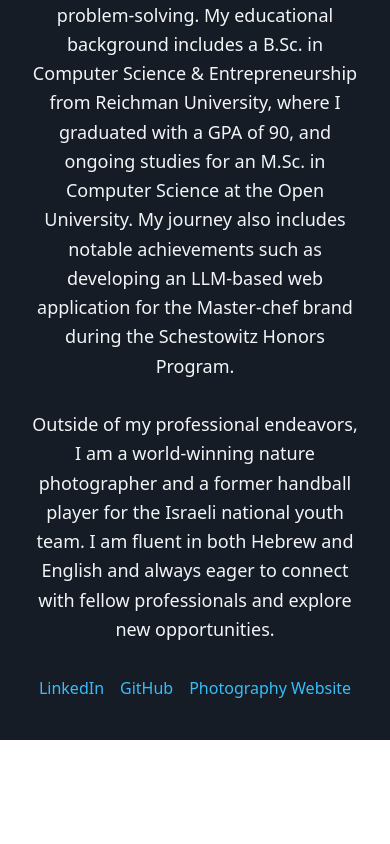
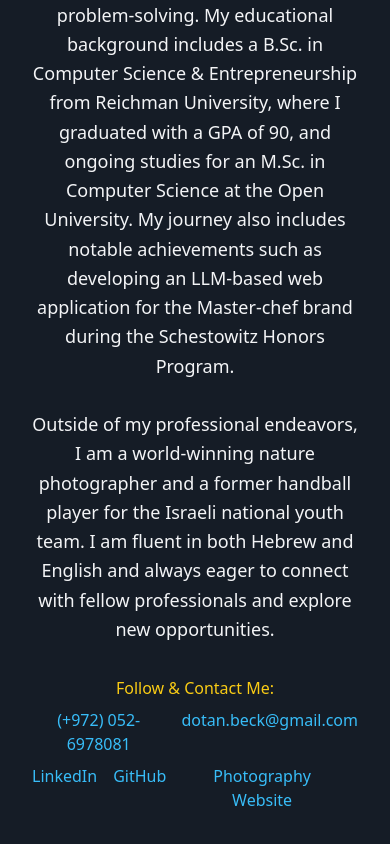
Before and after one commit to Beckdotan/CVAPP, a React (Vite) app: page / in a window 390 px wide. Shown: the part 4063-4907 px from the top of the page. Before the commit the page ends 4803 px from the top, so only its background shows below. Built offline with nearby package versions, Linux system fonts and the light colour scheme.

Commit message:
added about me section and phone and email

```diff
--- a/src/components/AboutMe.jsx
+++ b/src/components/AboutMe.jsx
@@ -61,7 +61,26 @@ function AboutMe() {
               Outside of my professional endeavors, I am a world-winning nature photographer and a former handball player for the Israeli national youth team. I am fluent in both Hebrew and English and always eager to connect with fellow professionals and explore new opportunities.
             </p>
 
-            <div className="mt-8 flex justify-center md:justify-start">
+            <div><p className='mt-8 text-yellow-400'> Follow & Contact Me:</p></div>
+
+            <div className=" mt-2 flex justify-center md:justify-start">
+              <a
+                  href="tel:+972526978081"
+                  className="text-cyanBlue hover:underline mr-4"
+              >
+                (+972) 052-6978081
+              </a>
+              <a
+                href="mailto:your-email@example.com"
+                className="text-cyanBlue hover:underline"
+              >
+              dotan.beck@gmail.com
+              </a>
+
+              </div>
+
+            <div className=" mt-2 flex justify-center md:justify-start">
+
               <a
                 href="https://www.linkedin.com/in/your-linkedin-profile"
                 target="_blank"
@@ -82,11 +101,14 @@ function AboutMe() {
                 href="https://www.your-photography-website.com"
                 target="_blank"
                 rel="noopener noreferrer"
-                className="text-cyanBlue hover:underline"
+                className="text-cyanBlue hover:underline mr-4"
               >
                 Photography Website
               </a>
-            </div>
+              </div>
+
+
+
           </motion.div>
         </div>
       </div>
--- a/src/components/Header.jsx
+++ b/src/components/Header.jsx
@@ -1,17 +1,17 @@
 import React, { useState } from 'react';
 import logo from '../assets/logo.png'; // Import the logo image
+import cv from '../assets/Dotan-CV.pdf'; // Import your CV PDF
 
 function Header() {
   const [isOpen, setIsOpen] = useState(false);
 
   return (
-    <header className=" fixed top-0 w-full bg-darkerColor bg-opacity-70 backdrop-blur-md text-lightGray z-50 shadow-md shadow-darkBackground">
+    <header className="fixed top-0 w-full bg-darkerColor bg-opacity-70 backdrop-blur-md text-lightGray z-50 shadow-md shadow-darkBackground">
       <div className="flex justify-between items-center h-16 px-8">
         {/* Left - Logo */}
         <div className="flex-shrink-0">
           <img className="h-12 w-50" src={logo} alt="Logo" />
         </div>
-
 
         {/* Center - Tabs Container (hidden on mobile) */}
         <div className="hidden md:flex items-stretch justify-start flex-grow pl-8">
@@ -22,15 +22,16 @@ function Header() {
           </nav>
         </div>
 
-
-        {/* Right - Contact Button */}
-        <div className=" hidden md:flex items-center justify-center">
-          <a className=" text-cyanBlue border border-cyanBlue px-3 py-2 rounded-full text-center hover:bg-cyanBlue hover:text-darkBackground transition duration-300 ">
-            Contact Me
+        {/* Right - Download CV Button */}
+        <div className="hidden md:flex items-center justify-center">
+          <a
+            href={cv}
+            download="my-cv.pdf"
+            className="text-cyanBlue border border-cyanBlue px-3 py-2 rounded-full text-center hover:bg-cyanBlue hover:text-darkBackground transition duration-300"
+          >
+            Download CV
           </a>
         </div>
-
-
 
         {/* Mobile Menu Button */}
         <div className="md:hidden flex items-center">
@@ -48,12 +49,16 @@ function Header() {
       {/* Mobile Menu */}
       {isOpen && (
         <div className="md:hidden px-4 pb-4 space-y-1">
-          <a href="#ask-anythin" className="block text-base font-medium text-lightGray hover:text-skyBlue transition duration-300">Ask Anything</a>
+          <a href="#ask-anything" className="block text-base font-medium text-lightGray hover:text-skyBlue transition duration-300">Ask Anything</a>
           <a href="#about-me" className="block text-base font-medium text-lightGray hover:text-skyBlue transition duration-300">About Me</a>
           <a href="#projects" className="block text-base font-medium text-lightGray hover:text-skyBlue transition duration-300">Projects</a>
-          <button className="block text-skyBlue border border-skyBlue px-3 py-2 rounded-full text-center hover:bg-skyBlue hover:text-darkBackground transition duration-300">
-            Contact Me
-          </button>
+          <a
+            href={cv}
+            download="my-cv.pdf"
+            className="block text-skyBlue border border-skyBlue px-3 py-2 rounded-full text-center hover:bg-skyBlue hover:text-darkBackground transition duration-300"
+          >
+            Download CV
+          </a>
         </div>
       )}
     </header>
```
Also changed, not shown: 1 other file (tests, documents, lock files or other folders).
